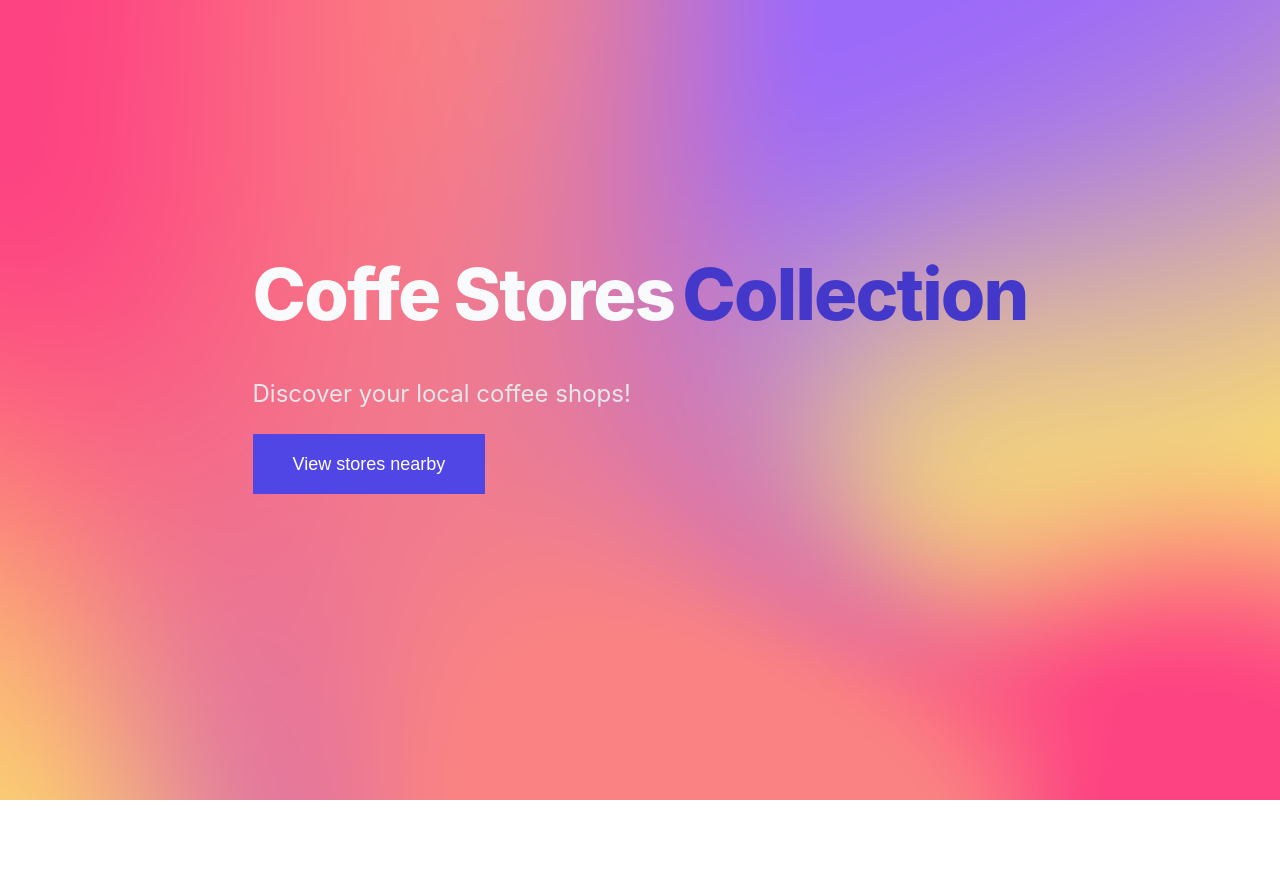
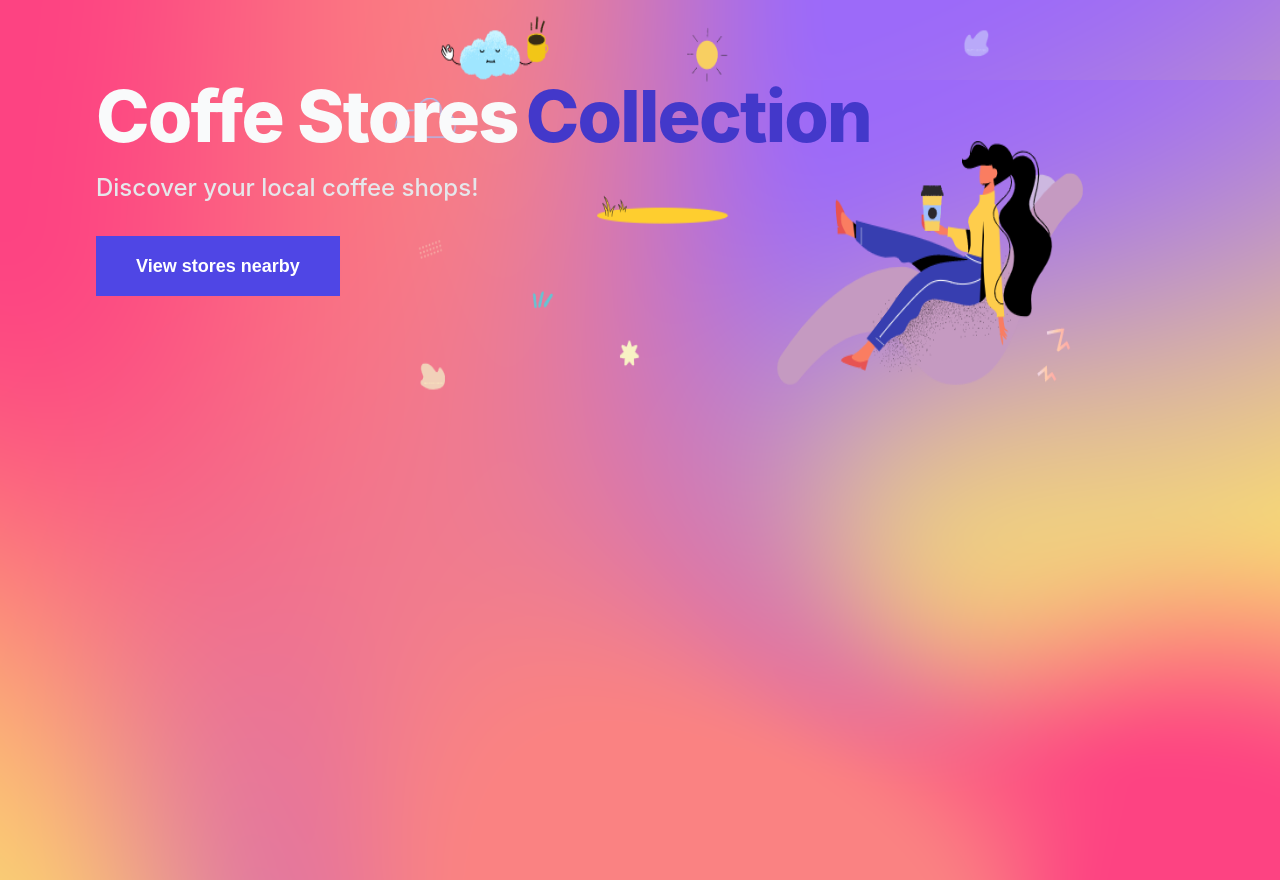
Before and after one commit to carlosmertens/coffee-stores, a Next.js app: page / in a window 1280 px wide. Before the commit the page ends 800 px from the top, so only its background shows below. Built offline with nearby package versions, Linux system fonts and the light colour scheme.

Commit message:
Exersices

```diff
--- a/components/Banner.js
+++ b/components/Banner.js
@@ -8,9 +8,11 @@ export const Banner = (props) => {
         <span className={styles.title2}>Collection</span>
       </h1>
       <p className={styles.subTitle}>Discover your local coffee shops!</p>
-      <button className={styles.button} onClick={props.handleOnClick}>
-        {props.buttonText}
-      </button>
+      <div className={styles.buttonWrapper}>
+        <button className={styles.button} onClick={props.handleOnClick}>
+          {props.buttonText}
+        </button>
+      </div>
     </div>
   );
 };
--- /dev/null
+++ b/pages/courses/nextjs/index.js
@@ -0,0 +1,3 @@
+export default function NextJs() {
+  return <h1>Helcome to Next.js with Ankita</h1>;
+}
--- a/pages/index.js
+++ b/pages/index.js
@@ -1,4 +1,5 @@
 import Head from 'next/head';
+import Image from 'next/image';
 import styles from '../styles/Home.module.css';
 import { Banner } from '../components/Banner';
 
@@ -19,6 +20,14 @@ export default function Home() {
           buttonText='View stores nearby'
           handleOnClick={handleOnBannerBtnClick}
         />
+        <div className={styles.heroImage}>
+          <Image
+            src='/static/hero-image.png'
+            width={700}
+            height={400}
+            alt='Hero image'
+          />
+        </div>
       </main>
     </div>
   );
--- a/styles/Home.module.css
+++ b/styles/Home.module.css
@@ -1,35 +1,73 @@
+/** HOME.MODULE.CSS **/
+
+/** Mobile first development **/
+
 .container {
-  padding: 0 2rem;
+  margin-bottom: 14rem /* 224px */;
 }
 
 .main {
-  min-height: 100vh;
-  padding: 4rem 0;
-  flex: 1;
-  display: flex;
-  flex-direction: column;
-  justify-content: center;
-  align-items: center;
+  margin-top: 2.5rem /* 40px */;
+  margin-left: auto;
+  margin-right: auto;
+  max-width: 72rem /* 1152px */;
+  padding-left: 1rem /* 16px */;
+  padding-right: 1rem /* 16px */;
 }
 
-.title a {
-  color: #0070f3;
-  text-decoration: none;
+.heroImage {
+  position: absolute;
+  top: 0px;
+  z-index: 1;
 }
 
-.title a:hover,
-.title a:focus,
-.title a:active {
-  text-decoration: underline;
+/** Breakpoints:
+  sm: min-width: 640px;
+  md: min-width: 768px;
+  lg: min-width: 1024px;
+  xl: min-width: 1280px;
+  2xl: min-width: 1536px;
+**/
+
+@media (min-width: 640px) {
+  .container {
+    padding-left: 1rem /* 16px */;
+    padding-right: 1rem /* 16px */;
+  }
+
+  .main {
+    margin-top: 3rem /* 48px */;
+    padding-left: 1.5rem /* 24px */;
+    padding-right: 1.5rem /* 24px */;
+  }
 }
 
-.title {
-  margin: 0;
-  line-height: 1.15;
-  font-size: 4rem;
+@media (min-width: 768px) {
+  .container {
+    padding-left: 2.5rem /* 40px */;
+    padding-right: 2.5rem /* 40px */;
+  }
+
+  .main {
+    margin-top: 4rem /* 64px */;
+  }
+
+  .heroImage {
+    right: 15%;
+  }
 }
 
-.title,
-.description {
-  text-align: center;
+@media (min-width: 1024px) {
+  .container {
+    padding-left: 2.5rem /* 40px */;
+    padding-right: 2.5rem /* 40px */;
+  }
+  .main {
+    margin-top: 5rem /* 80px */;
+    padding-left: 2rem /* 32px */;
+    padding-right: 2rem /* 32px */;
+  }
+  .heroImage {
+    right: 15%;
+  }
 }
--- a/styles/globals.css
+++ b/styles/globals.css
@@ -1,9 +1,11 @@
+/** GLOBAL.CSS **/
+
 html,
 body {
   padding: 0;
   margin: 0;
-  font-family: -apple-system, BlinkMacSystemFont, Segoe UI, Roboto, Oxygen,
-    Ubuntu, Cantarell, Fira Sans, Droid Sans, Helvetica Neue, sans-serif;
+  font-family: IBMPlexSans, -apple-system, BlinkMacSystemFont, Segoe UI, Roboto,
+    Oxygen, Ubuntu, Cantarell, Fira Sans, Droid Sans, Helvetica Neue, sans-serif;
   background: url('/static/background.png');
   background-position: 50%;
   background-repeat: no-repeat;
@@ -19,6 +21,33 @@ a {
 
 * {
   box-sizing: border-box;
+}
+
+p {
+  font-weight: 500;
+}
+
+h1,
+h2,
+h3,
+h4,
+h5,
+h6,
+hr,
+p,
+pre {
+  margin: 0;
+}
+
+button {
+  background-color: transparent;
+  background-image: none;
+  font-weight: 600;
+}
+
+button:focus {
+  outline: 1px dotted;
+  outline: 5px auto -webkit-focus-ring-color;
 }
 
 :root {
```
Also changed, not shown: pages/[slug].js (added, +14 -0 lines), pages/coffee-store/[id].js (added, +15 -0 lines).
